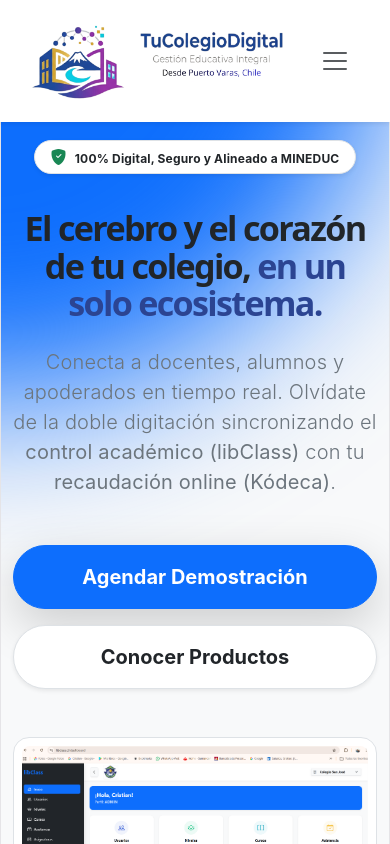
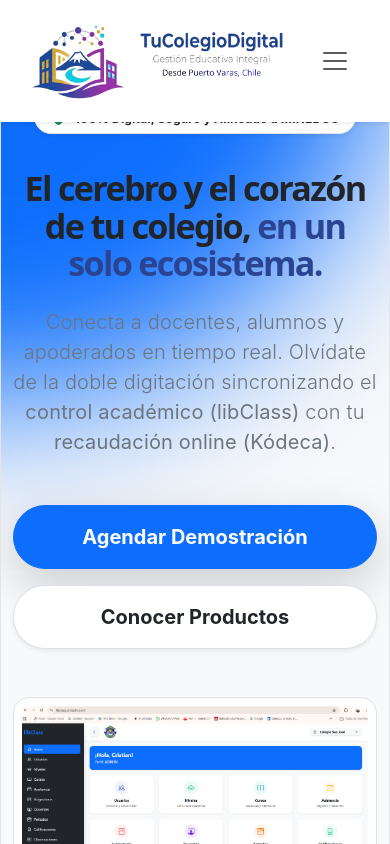
Before and after one commit to CristianSB73/tucolegiodigital_web, a React (Vite) app: page / in a window 390 px wide. Shown: the top 844 px of the page. Built offline with nearby package versions, Linux system fonts and the light colour scheme.

Commit message:
Fix HERO Section

```diff
--- a/src/components/LandingPage.jsx
+++ b/src/components/LandingPage.jsx
@@ -106,7 +106,7 @@ const LandingPage = () => {
             </nav>
 
             {/* HERO SECTION */}
-            <section className="d-flex align-items-center position-relative overflow-hidden" style={{ minHeight: '100vh', paddingTop: '140px', backgroundColor: '#f8f9fa' }}>
+            <section className="d-flex align-items-center position-relative overflow-hidden" style={{ minHeight: '100vh', paddingTop: window.innerWidth < 768 ? '100px' : '140px', backgroundColor: '#f8f9fa' }}>
                 <div className="position-absolute top-0 end-0 translate-middle-y rounded-circle bg-primary opacity-10 blur-circle" style={{ width: '800px', height: '800px', zIndex: 0, filter: 'blur(80px)' }}></div>
 
                 <div className="container position-relative" style={{ zIndex: 1 }}>
```
